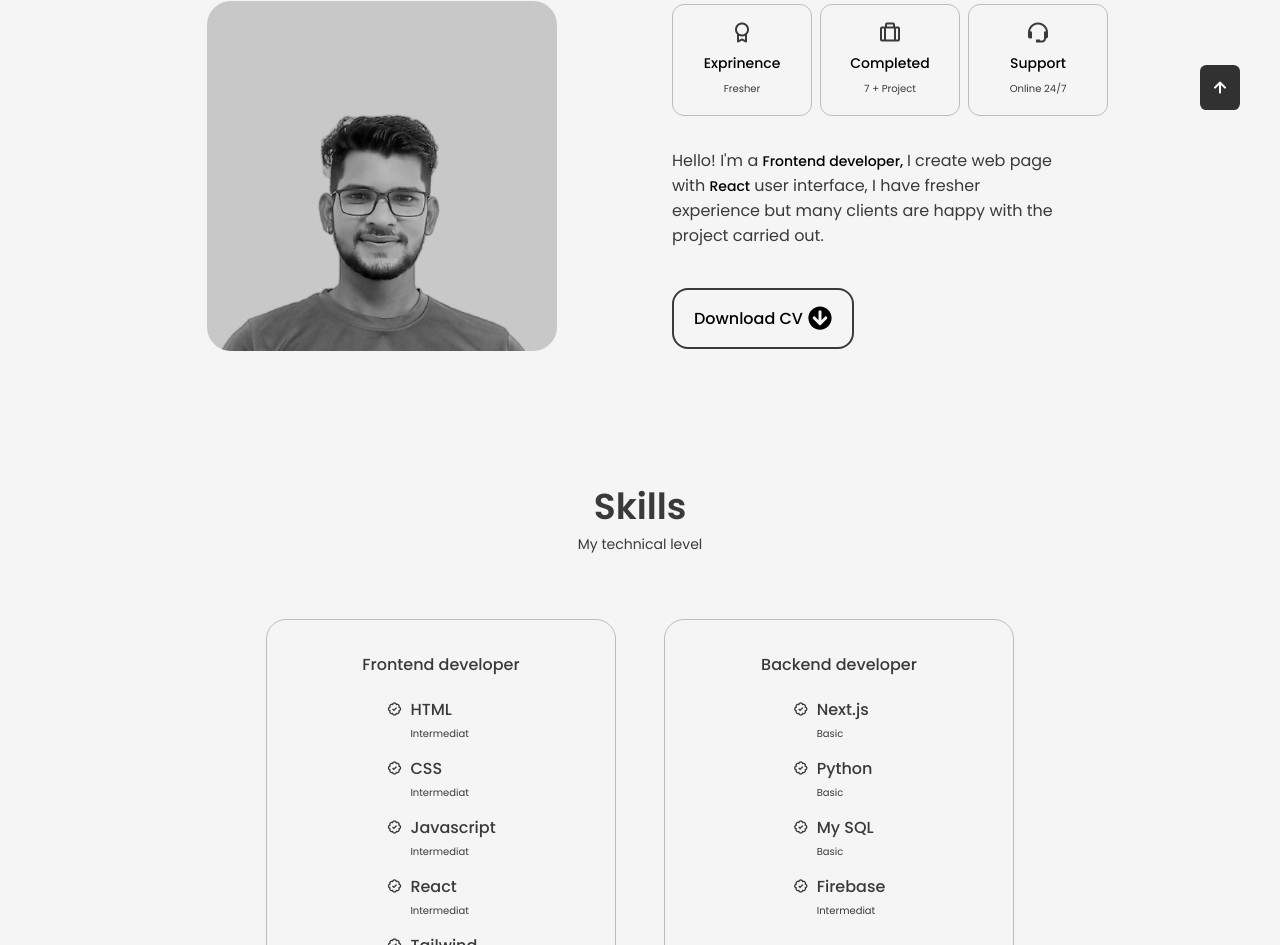
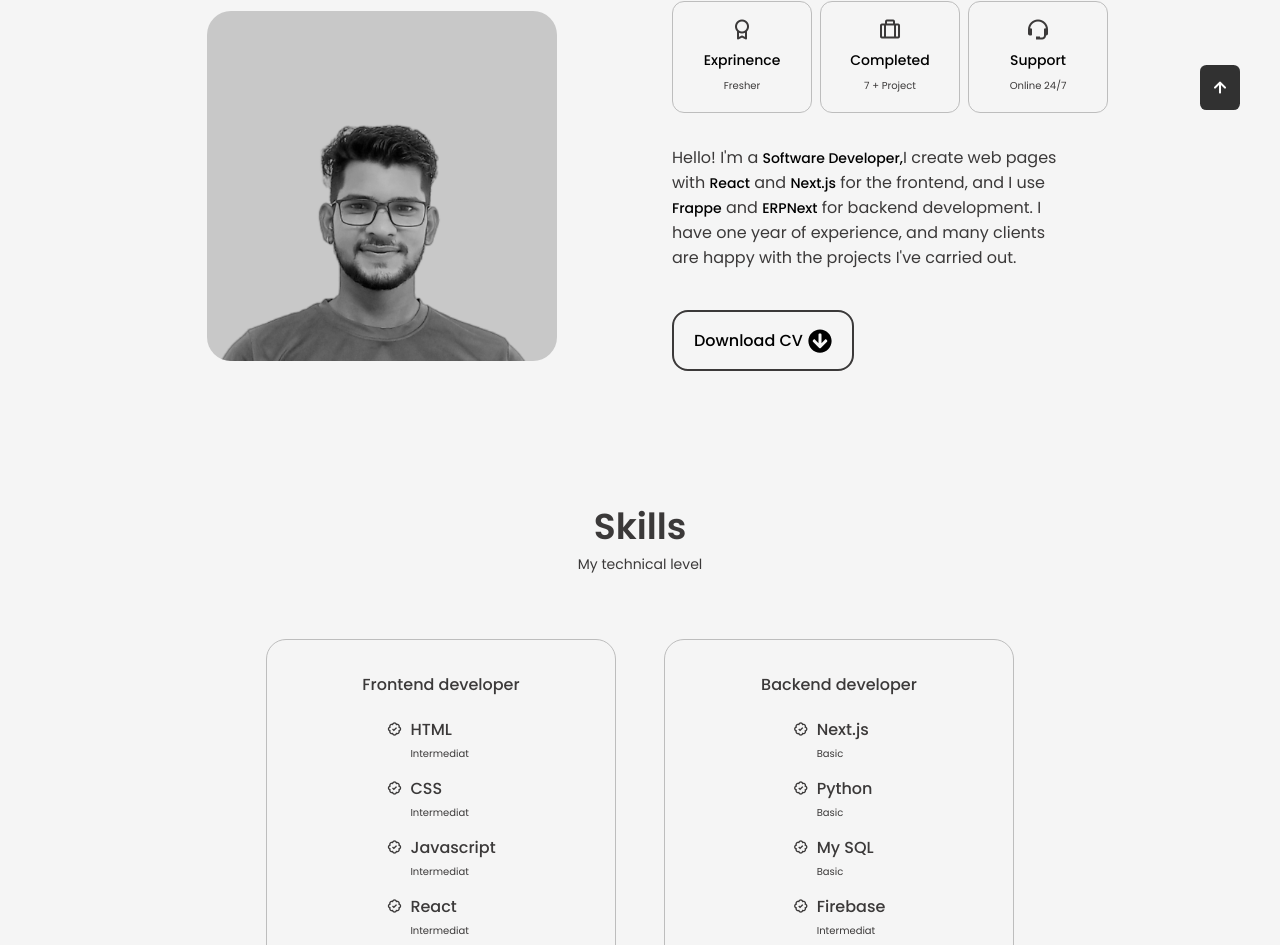
Before and after one commit to 04anilr/my-portfolio, a React (Create React App) app: page / in a window 1280 px wide. Shown: the part 850-1795 px from the top of the page. Built offline with nearby package versions, Linux system fonts and the light colour scheme; no server answers.

Commit message:
Update About.jsx
update about section

```diff
--- a/src/components/about/About.jsx
+++ b/src/components/about/About.jsx
@@ -16,9 +16,10 @@ export const About = () => {
                 <div className="about_data">
                     <Info />
                     <p className="about_description">
-                        Hello! I'm a <span className='about_title'>Frontend developer, </span>
-                        I create web page with <span className='about_title'>React</span> user interface,
-                        I have fresher experience but many clients are happy with the project carried out.
+         Hello! I'm a <span className='about_title'>Software Developer,</span>
+I create web pages with <span className='about_title'>React</span> and <span className='about_title'>Next.js</span> for the frontend, and I use <span className='about_title'>Frappe</span> and <span className='about_title'>ERPNext</span> for backend development.
+I have one year of experience, and many clients are happy with the projects I've carried out.
+
                         </p>
                         <a download="" href={CV} className="button button--flex">
                             Download CV <FaArrowCircleDown className='cv-icon' />
```
